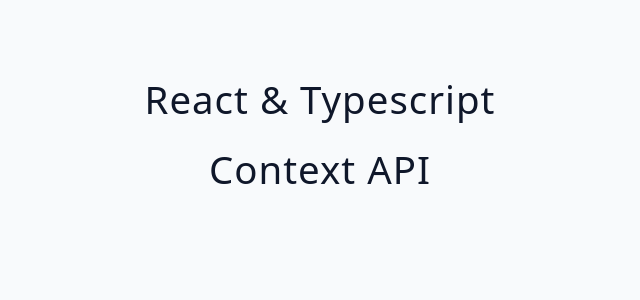
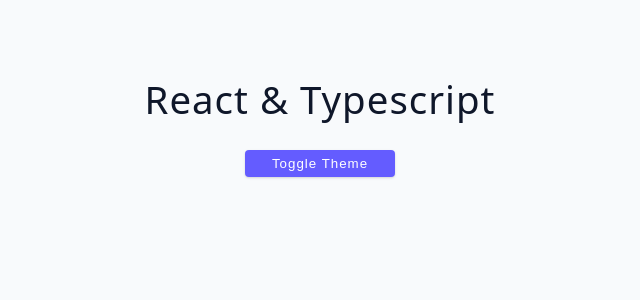
Before and after one commit to Chimoneg27/FCC, a React (Vite) app in the folder typescript-react-essentials/: page / in a window 1280 px wide. Shown: the top 300 px of the page, without its empty margins (320-960 px from the left). Built offline with nearby package versions, Linux system fonts and the light colour scheme.

Commit message:
learn context hook with reactTS pt2

```diff
--- a/typescript-react-essentials/src/starter/06-context/context.tsx
+++ b/typescript-react-essentials/src/starter/06-context/context.tsx
@@ -1,17 +1,35 @@
 import { createContext, useContext, useState } from "react";
+import { set } from "zod";
 
-const ThemeProviderContext = createContext<string | undefined>(undefined)
+type Theme = "light" | "dark" | "system";
+type ThemeProviderState = {
+  theme: Theme;
+  setTheme: (theme: Theme) => void;
+};
+type ThemeProviderProps = {
+  children: React.ReactNode;
+  defaultTheme?: Theme;
+};
 
+const ThemeProviderContext = createContext<ThemeProviderState | undefined>(
+  undefined
+);
 
-export function ThemeProvider({children}:{children:React.ReactNode}){
-  return <ThemeProviderContext.Provider value='hello'>
-    {children}
-  </ThemeProviderContext.Provider>
+export function ThemeProvider({
+  children,
+  defaultTheme = "system",
+}: ThemeProviderProps) {
+  const [theme, setTheme] = useState<Theme>(defaultTheme);
+  return (
+    <ThemeProviderContext.Provider value={{ theme, setTheme }}>
+      {children}
+    </ThemeProviderContext.Provider>
+  );
 }
 
 export const useTheme = () => {
-  const context = useContext(ThemeProviderContext)
-  if(context === undefined)
-    throw new Error('useTheme must be used within the ThemeProvider')
-  return context
-}
+  const context = useContext(ThemeProviderContext);
+  if (context === undefined)
+    throw new Error("useTheme must be used within the ThemeProvider");
+  return context;
+};
--- a/typescript-react-essentials/src/starter/06-context/index.tsx
+++ b/typescript-react-essentials/src/starter/06-context/index.tsx
@@ -1,18 +1,31 @@
 import { useTheme, ThemeProvider } from "./context";
 
 function ParentComponent() {
-  return <ThemeProvider>
-    <Component />
-  </ThemeProvider>
+  return (
+    <ThemeProvider>
+      <Component />
+    </ThemeProvider>
+  );
 }
 
 function Component() {
-  const context = useTheme()
-  console.log(context)
+  const context = useTheme();
+  console.log(context);
   return (
     <div>
       <h2>React & Typescript</h2>
-      <h2>Context API</h2>
+      <button
+        onClick={() => {
+          if (context.theme === "dark") {
+            context.setTheme("system");
+            return;
+          }
+          context.setTheme("dark");
+        }}
+        className="btn btn-center"
+      >
+        toggle theme
+      </button>
     </div>
   );
 }
```
